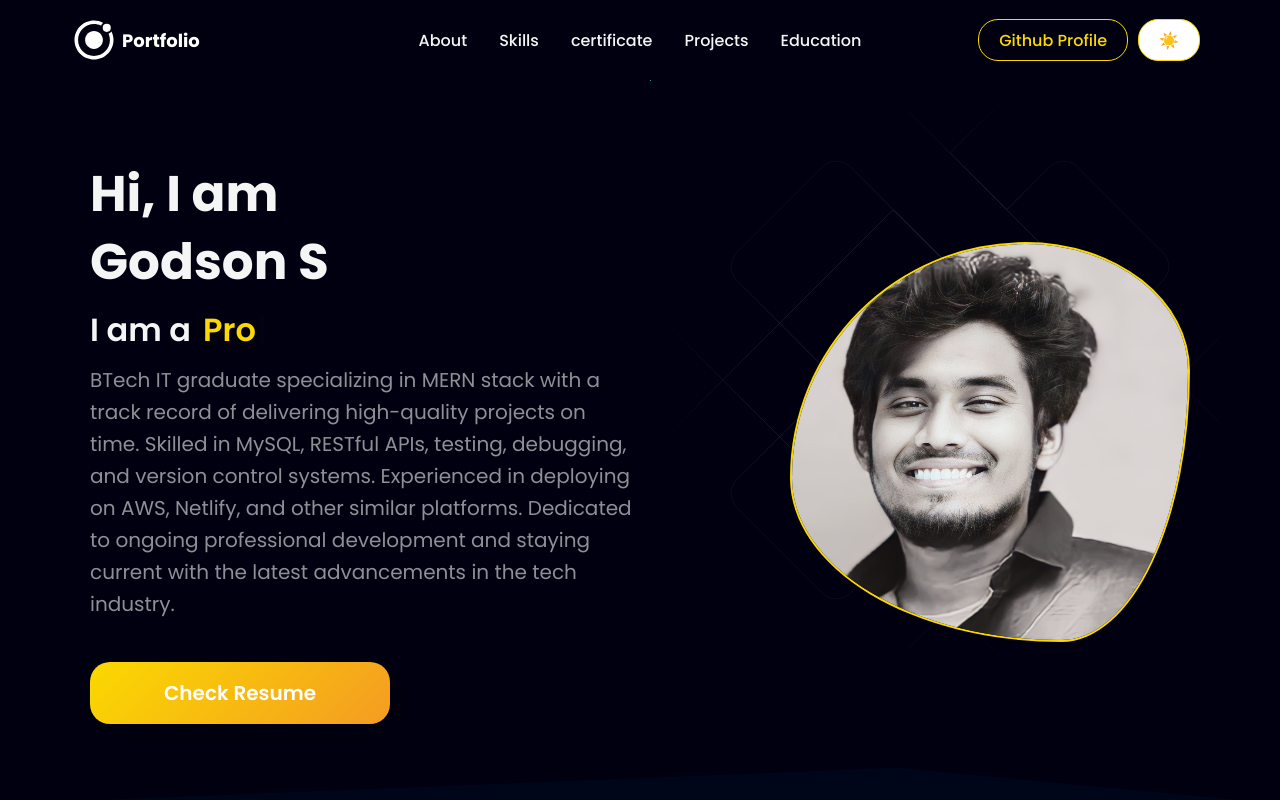
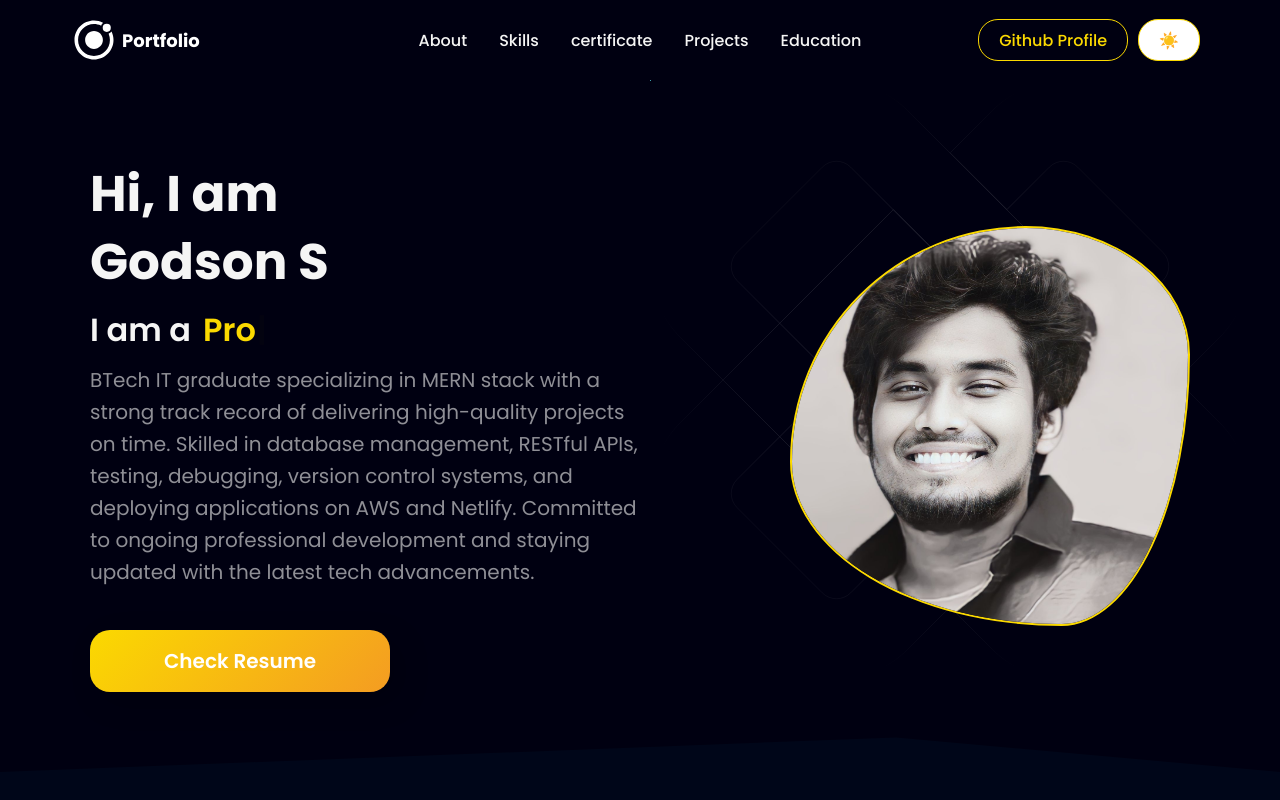
Before and after one commit to Godson2611/personal-Portfolio, a React (Vite) app: page / in a window 1280 px wide. Shown: the top 800 px of the page. Built offline with nearby package versions, Linux system fonts and the light colour scheme; no server answers.

Commit message:
update my resume

```diff
--- a/src/data/constants.js
+++ b/src/data/constants.js
@@ -10,10 +10,10 @@ export const Bio = {
     "Database Manager",
   ],
   description:
-    "BTech IT graduate specializing in MERN stack with a track record of delivering high-quality projects on time. Skilled in MySQL, RESTful APIs, testing, debugging, and version control systems. Experienced in deploying on AWS, Netlify, and other similar platforms. Dedicated to ongoing professional development and staying current with the latest advancements in the tech industry.",
+    "BTech IT graduate specializing in MERN stack with a strong track record of delivering high-quality projects on time. Skilled in database management, RESTful APIs, testing, debugging, version control systems, and deploying applications on AWS and Netlify. Committed to ongoing professional development and staying updated with the latest tech advancements.",
   github: "https://github.com/Godson2611",
   resume:
-    "https://drive.google.com/file/d/1XOmx5--Zbnq1fpYxc7im4HtGBGEAek8a/view?usp=sharing",
+    "https://www.canva.com/design/DAF6NJFDaY4/OBS_tiWj3DmpGrKCGYmPtg/view?utm_content=DAF6NJFDaY4&utm_campaign=designshare&utm_medium=link&utm_source=editor",
   linkedin: "https://www.linkedin.com/in/godson-s/",
 };
 
```
